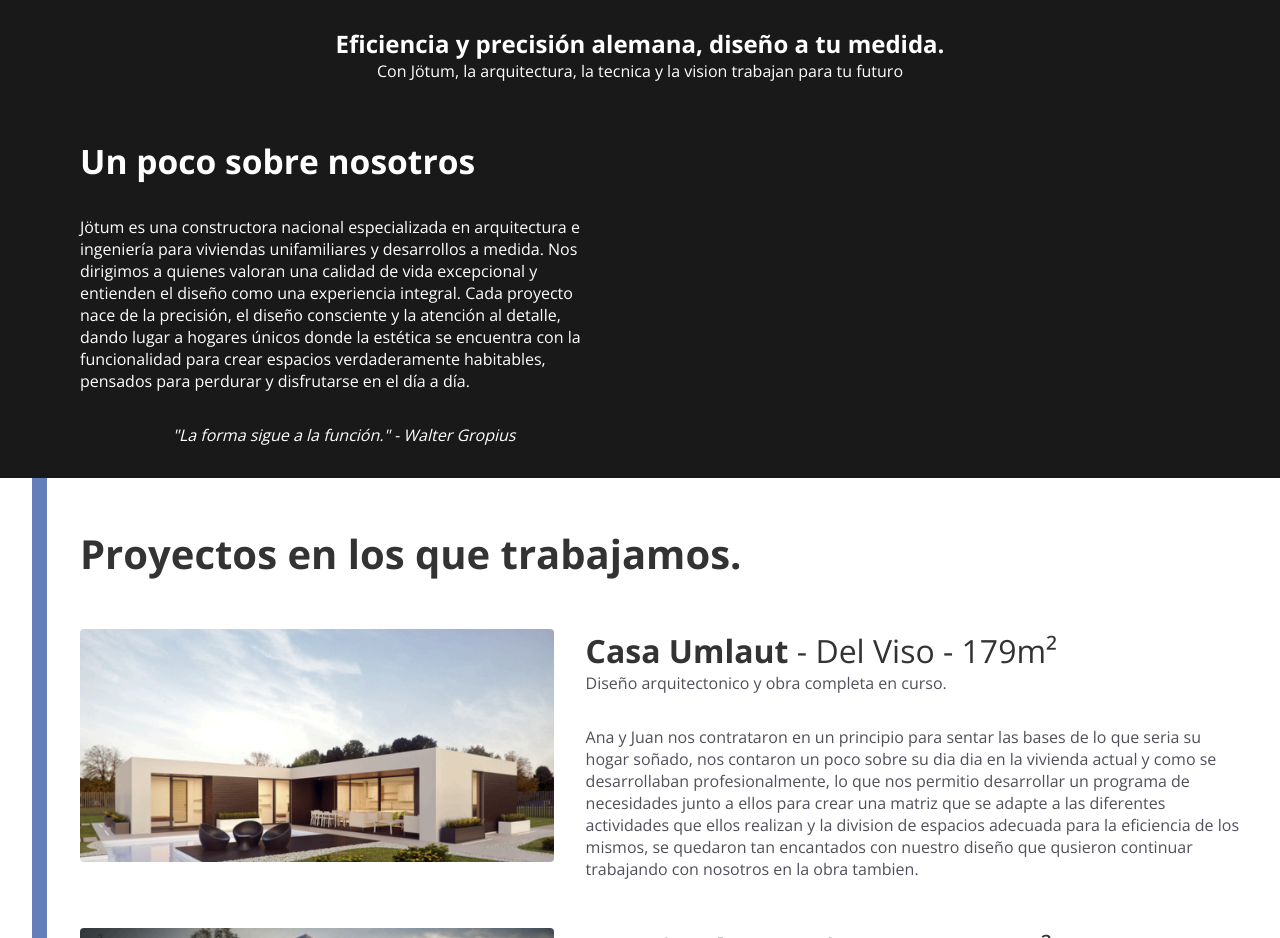
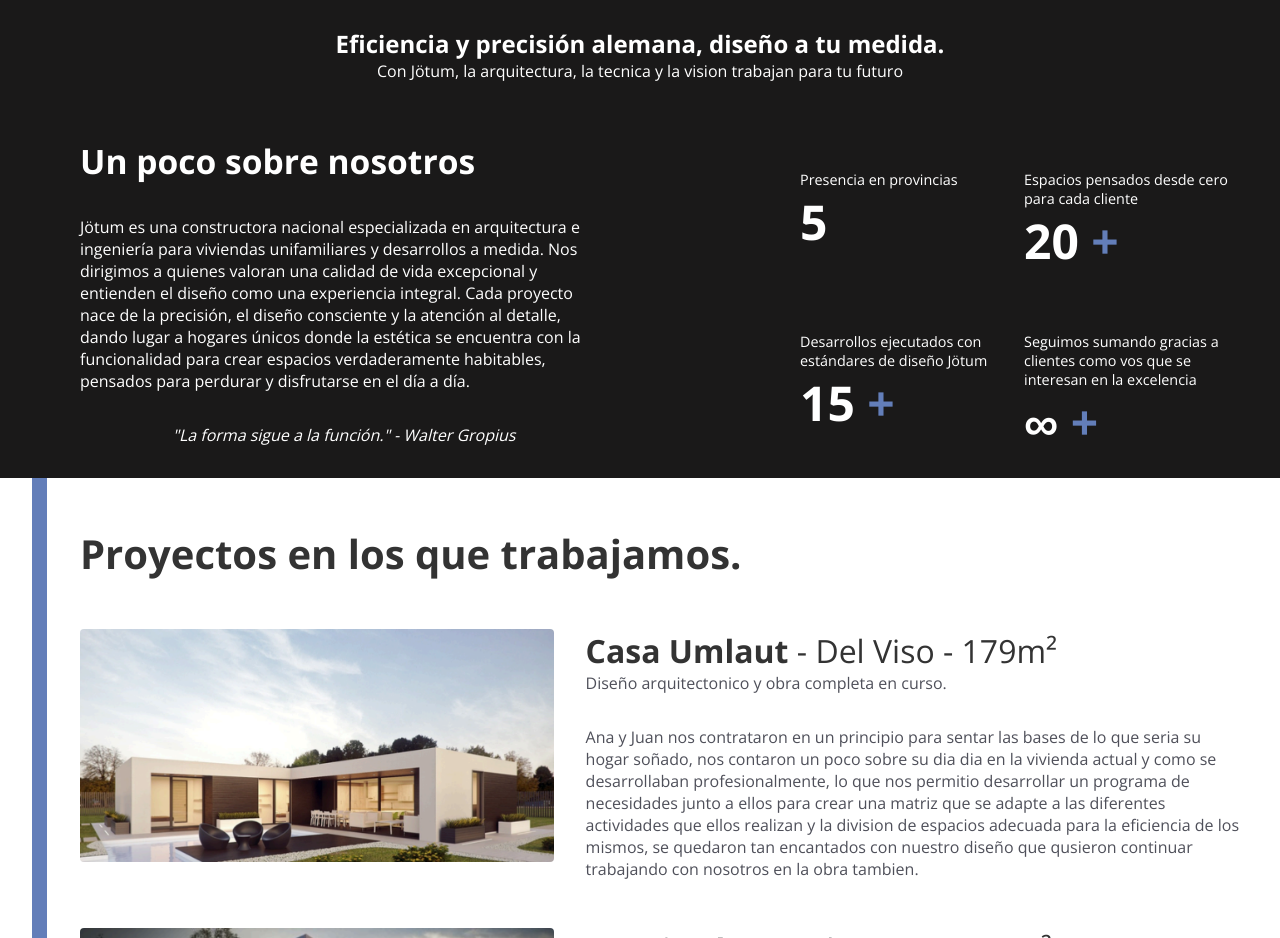
Before and after one commit to D-Madev/portfolio-jotum, a React (Vite) app: page /#/ in a window 1280 px wide. Shown: the part 920-1858 px from the top of the page. Built offline with nearby package versions, Linux system fonts and the light colour scheme.

Commit message:
feat(mini-stat-card): Agrego las cards para las stats, falta perfeccionar estilos

```diff
--- /dev/null
+++ b/src/components/Mini-stats-card.css
@@ -0,0 +1,23 @@
+.mini-stat-card {
+  background-color: transparent;
+  text-align: left;
+  max-width: 13em;
+  height: 7em;
+  color: white;
+}
+
+.mini-stat-label {
+  font-size: 0.9rem;
+  margin-bottom: 0.25rem;
+}
+
+.mini-stat-number {
+  font-size: 3rem;
+  font-weight: bold;
+  line-height: 1.2;
+}
+
+.mini-stat-suffix {
+  color: var(--main-color);
+  display: inline;
+}
--- /dev/null
+++ b/src/components/Mini-stats-card.jsx
@@ -0,0 +1,20 @@
+import './Mini-stats-card.css'
+
+/**
+ * Props:
+ * - label: string (short text, up to ~20 words)
+ * - value: number (target number to count up to)
+ * - suffix: string (optional, e.g. '+')
+ */
+export default function MiniStatCard({ label, value, suffix = '' }) {
+  return (
+    <div className='mini-stat-card'>
+      <div className='mini-stat-label'>
+        {label}
+      </div>
+      <div className="mini-stat-number">
+        {value} <p className='mini-stat-suffix'>{suffix}</p>
+      </div>
+    </div>
+  )
+}
--- a/src/components/Resume-aboutus.css
+++ b/src/components/Resume-aboutus.css
@@ -3,6 +3,8 @@
   color: white;
   padding: 0rem 3rem;
   pointer-events: none;
+  display: flex;
+  justify-content: space-between;
 }
 
 .resume-aboutus-text {
@@ -24,6 +26,14 @@
   font-style: italic;
 }
 
+.resume-aboutus-stats {
+  display: grid;
+  grid-template-columns: repeat(2, 1fr);
+  grid-auto-rows: auto;
+  gap: 1rem;
+  margin-top: 2rem;
+}
+
 @media (max-width: 700px) {
   .resume-aboutus {
     flex-direction: column;
--- a/src/components/Resume-aboutus.jsx
+++ b/src/components/Resume-aboutus.jsx
@@ -1,6 +1,14 @@
 import './Resume-aboutus.css'
+import MiniStatCard from './Mini-stats-card.jsx';
 
-function ResumeAboutUs() {
+export default function ResumeAboutUs() {
+  const stats = [
+    { label: 'Presencia en provincias', value: 5, suffix: ''},
+    { label: 'Espacios pensados desde cero para cada cliente', value: 20, suffix: '+'},
+    { label: 'Desarrollos ejecutados con estándares de diseño Jötum', value: 15, suffix: '+'},
+    { label: 'Seguimos sumando gracias a clientes como vos que se interesan en la excelencia', value: '∞', suffix: '+'},
+  ];
+
   return (
     <article className="resume-aboutus">
       <section className='resume-aboutus-text'>
@@ -11,9 +19,17 @@ function ResumeAboutUs() {
         <p className='resume-aboutus-quote'>"La forma sigue a la función." - Walter Gropius</p>
       </section>
       <section className='resume-aboutus-stats'>
+        {stats.map((stat, idx) => {
+          return(
+            <MiniStatCard
+              key={idx}
+              label={stat.label}
+              value={stat.value}
+              suffix={stat.suffix}
+            />
+          )
+        })}
       </section>
     </article>
   );
 }
-
-export default ResumeAboutUs;
```
